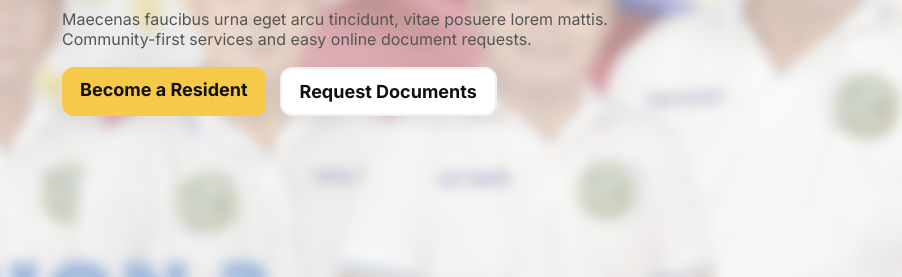
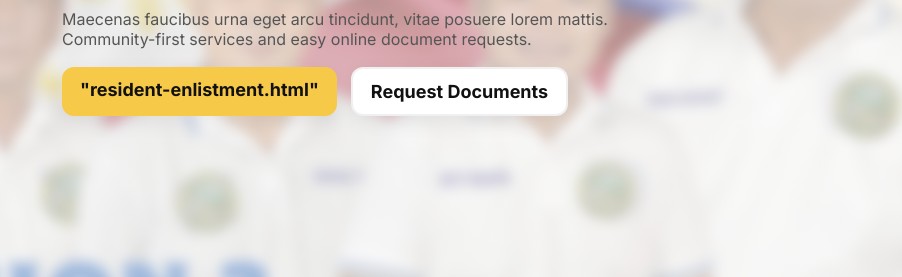
Before and after one commit to its120lbm5grp3/e-Barangay-web, a plain HTML site: page User Page/index.html in a window 1280 px wide. Shown: the part 451-728 px from the top of the page, 0-902 px from the left. Drawn offline with Linux system fonts and the light colour scheme.

Commit message:
update 1 front end bug

```diff
--- a/User Page/index.html
+++ b/User Page/index.html
@@ -417,7 +417,7 @@
         <h2>Poblacion III</h2>
         <p>Maecenas faucibus urna eget arcu tincidunt, vitae posuere lorem mattis. Community-first services and easy online document requests.</p>
         <div class="hero-actions">
-          <a class="btn" href="#">Become a Resident</a>
+          <a class="btn" href="#">"resident-enlistment.html"</a>
           <a class="btn ghost" href="document-request.html">Request Documents</a>
         </div>
       </div>
```
